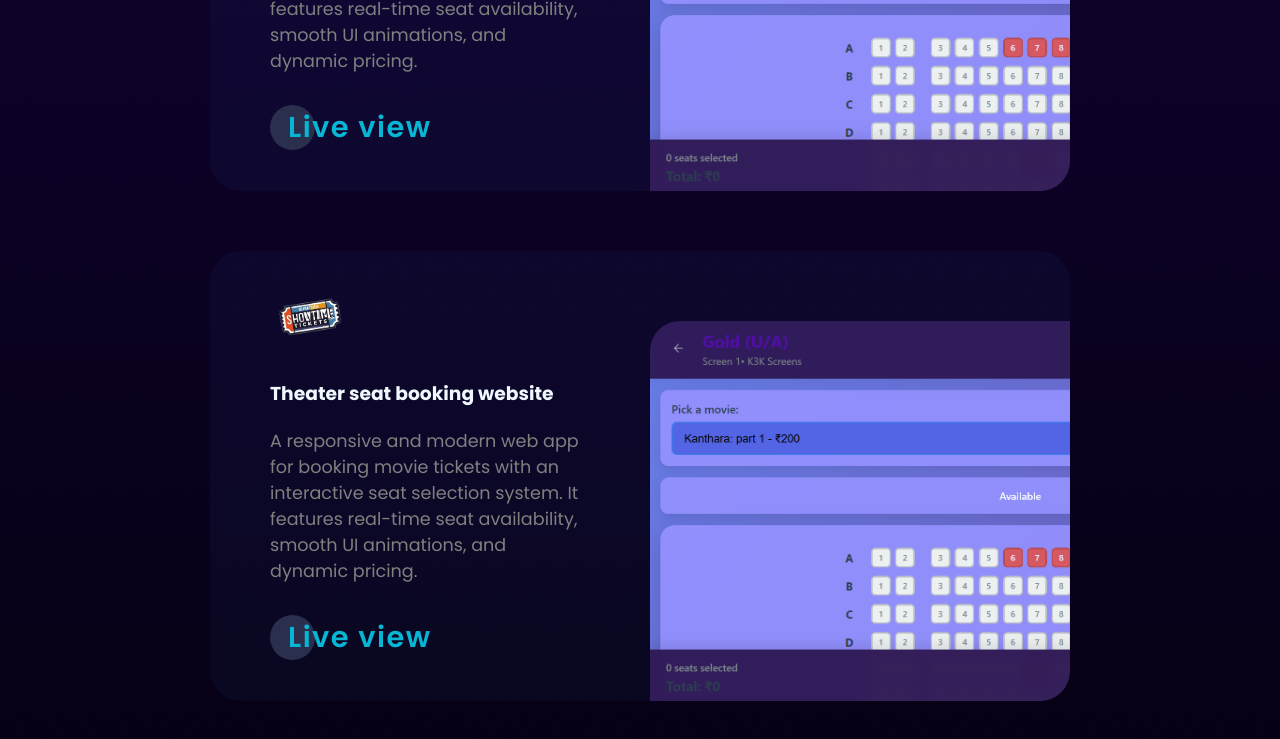
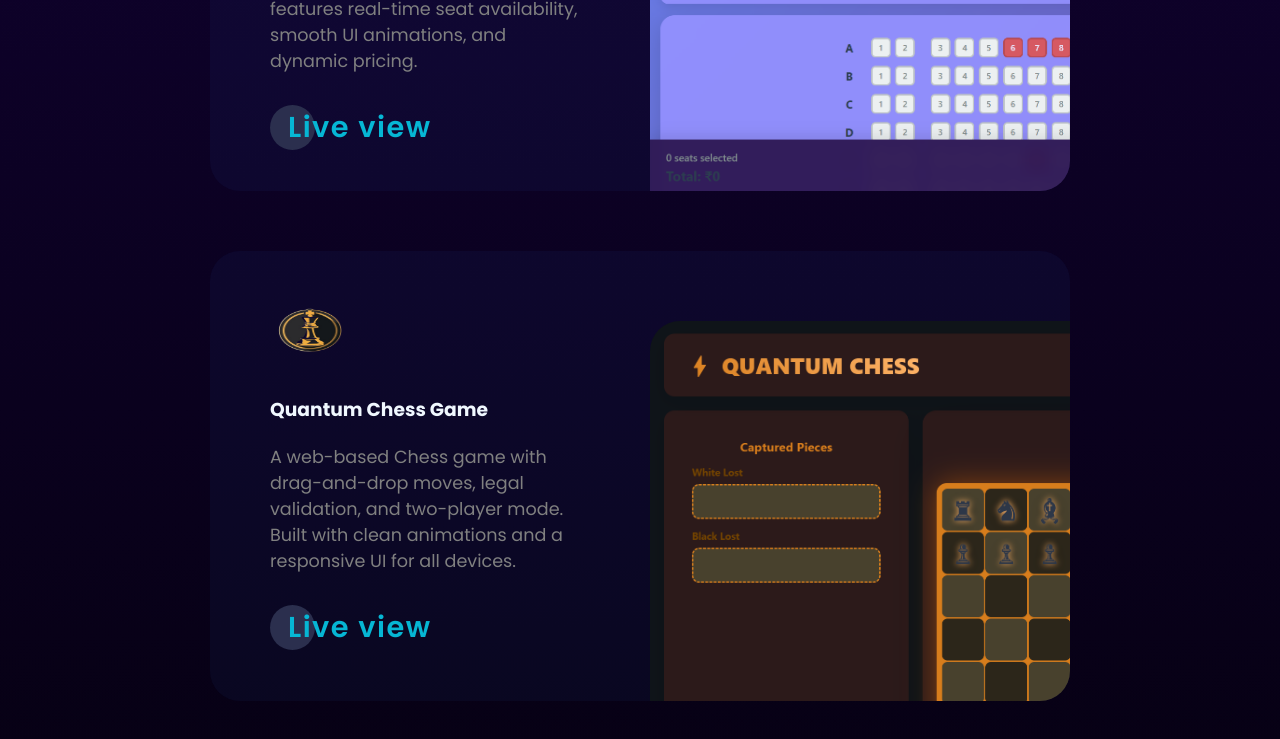
Before and after one commit to Gopikurcheti/Portfolio, a plain HTML site: page port/index.html in a window 1280 px wide. Shown: the part 5406-6145 px from the top of the page. Drawn offline with nearby package versions, Linux system fonts and the light colour scheme.

Commit message:
project2

```diff
--- a/port/index.html
+++ b/port/index.html
@@ -172,14 +172,13 @@
              <div  data-aos="fade-up" class="project-boxes-wrapper">
                     <div class="project-box project-box2" id="atomic-asher">
                         <div class="info-div">
-                            <img src="logo.png" class="faviconforProject" >
-                            <h3>Theater seat booking website</h3>
+                            <img src="chess.png" class="faviconforProject" >
+                            <h3>Quantum Chess Game</h3>
                             <p class="projectDescription">
-                                  A responsive and modern web app for booking movie tickets with an interactive seat selection system.
-                                It features real-time seat availability, smooth UI animations, and dynamic pricing.
+                                 A web-based Chess game with drag-and-drop moves, legal validation, and two-player mode.  Built with clean animations and a responsive UI for all devices.
                             </p>
                             <div class="project-buttons">
-                                <a href="https://seatbooking-uspx.vercel.app/" target="_blank" class="cta" arial-label="visit Theater seat booking website live">
+                                <a href="https://q-chess-game-cjn4.vercel.app/" target="_blank" class="cta" arial-label="Visit the Quantam chess game website">
                                     <span>Live view</span>
                                     <svg viewBox="0 0 13 10" height="10px" width="15px">
                                         <path d="M1,5 L11,5"></path>
@@ -189,7 +188,7 @@
                     </div>
                 </div>
                         <div class="image-div">
-                           <img src="seatbooking.png" alt="Seat booking website preview">
+                           <img src="Q-chess.png" alt="Seat booking website preview">
                         </div>
                     </div>
                 </div>
```
Also changed, not shown: port/Q-chess.png (added), port/chess.png (added).
